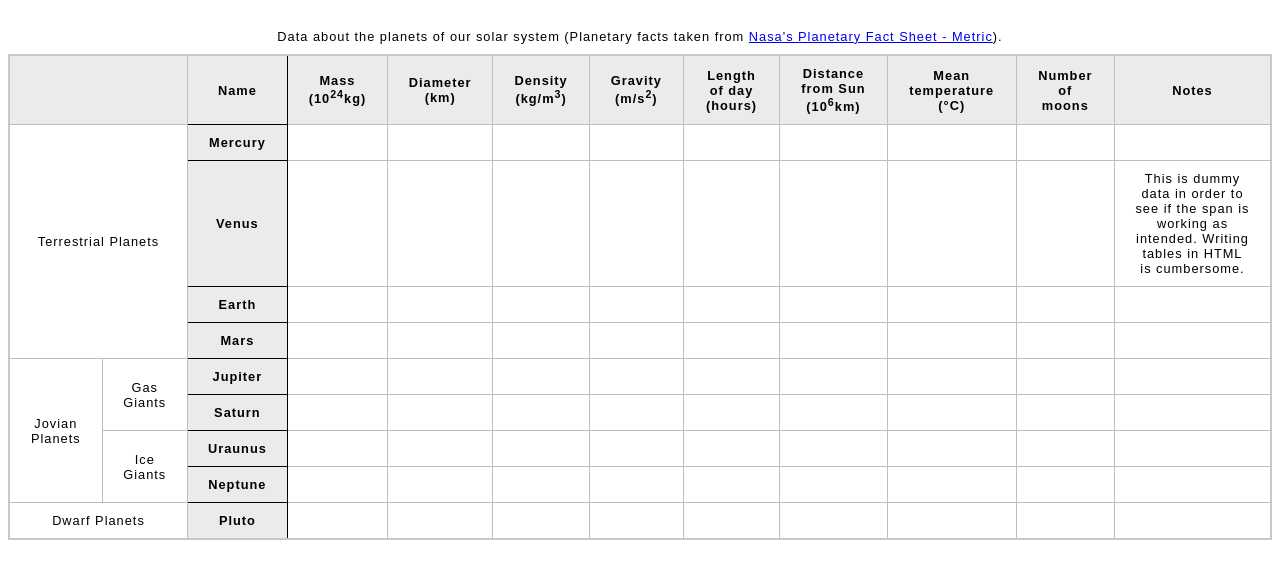
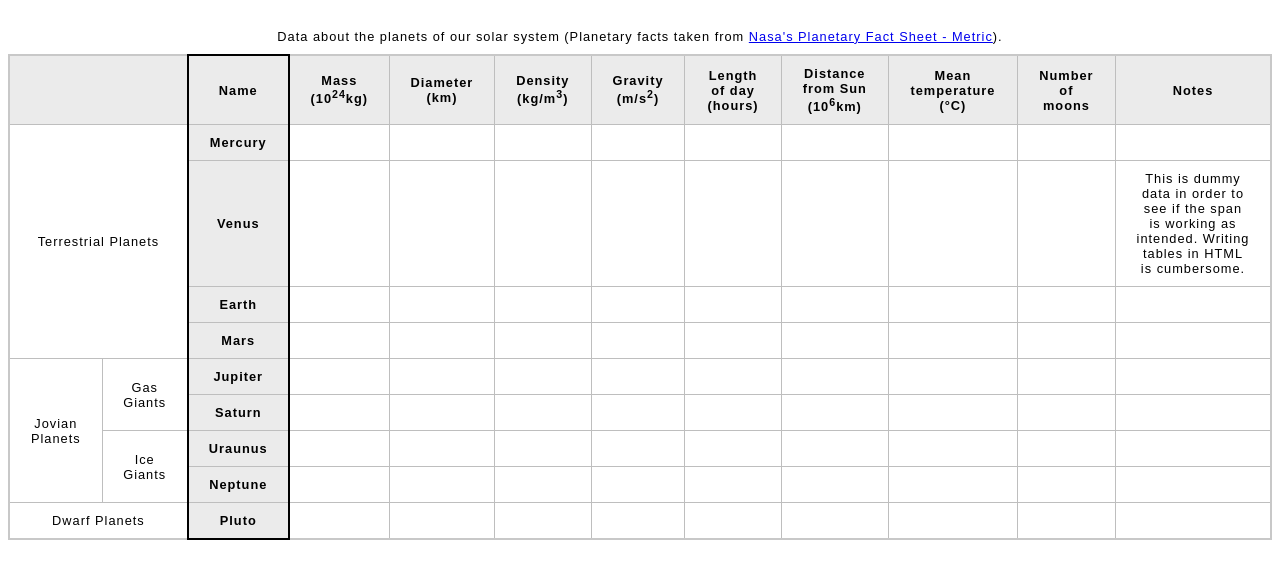
Before and after one commit to jwill-8/odinProject, a website: page HTMLAndCSS/Tables/tableAssesment.html in a window 1280 px wide. Shown: the part 61-640 px from the top of the page. Drawn offline with Linux system fonts and the light colour scheme.

Commit message:
colspan makes the style actually work

```diff
--- a/HTMLAndCSS/Tables/minimal-table.css
+++ b/HTMLAndCSS/Tables/minimal-table.css
@@ -26,8 +26,3 @@ td {
 caption {
   padding: 10px;
 }
-
-.planetname {
-  border: 1px solid black;
-  padding: 10px 20px;
-}
--- a/HTMLAndCSS/Tables/tableAssesment.html
+++ b/HTMLAndCSS/Tables/tableAssesment.html
@@ -9,7 +9,12 @@
   <body>
     <h1>Table template</h1>
     <table>
-        <caption>Data about the planets of our solar system (Planetary facts taken from <a href="http://nssdc.gsfc.nasa.gov/planetary/factsheet/">Nasa's Planetary Fact Sheet - Metric</a>).</caption>
+        <colgroup>
+        <col span="2">
+        <col style="border: 2px solid black;">
+        <col span="9">
+    </colgroup>
+    <caption>Data about the planets of our solar system (Planetary facts taken from <a href="http://nssdc.gsfc.nasa.gov/planetary/factsheet/">Nasa's Planetary Fact Sheet - Metric</a>).</caption>
         <thead>
             <tr>
                 <th scope="col" colspan="2"></th>
```
